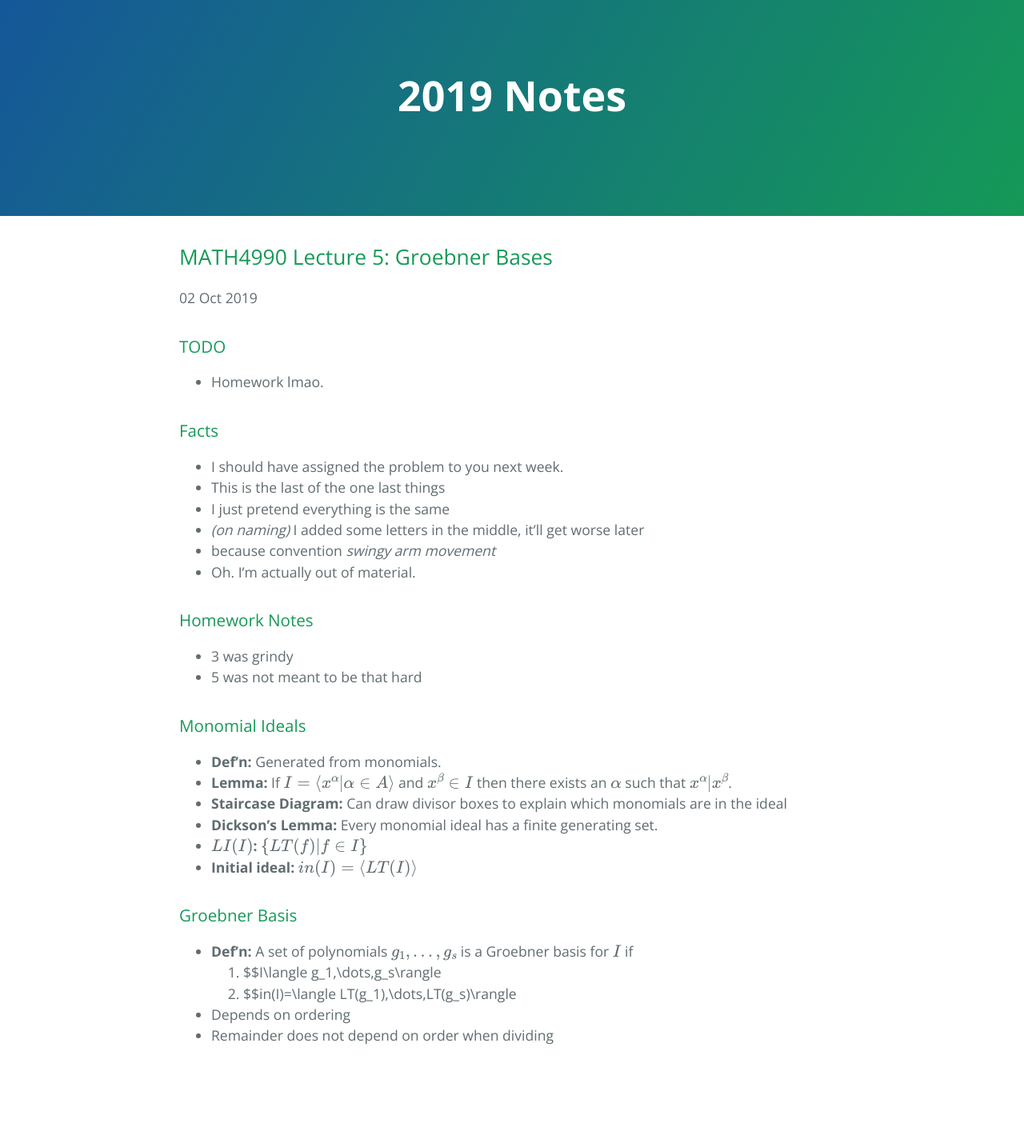
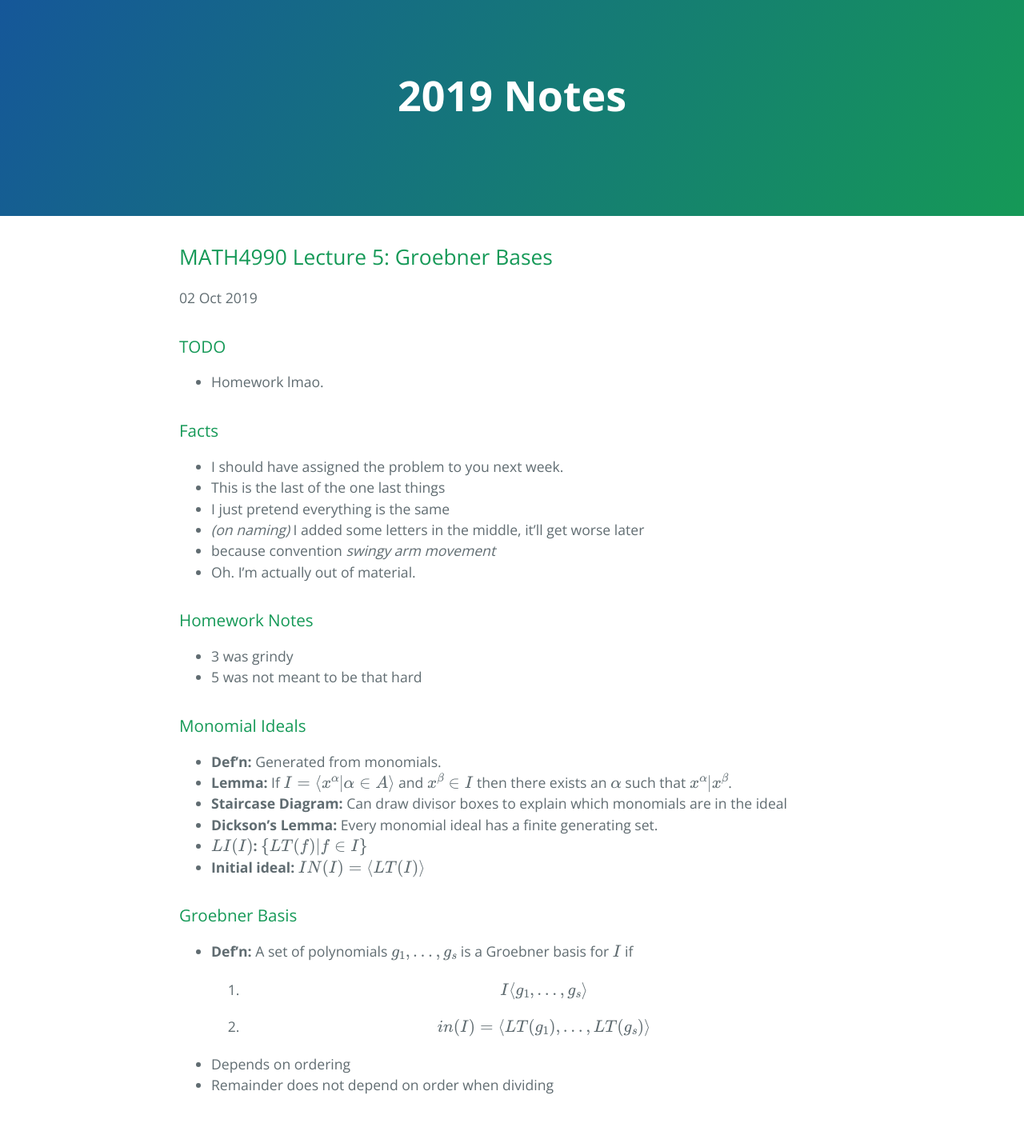
Before and after one commit to iCalculated/2019Notes, a Jekyll site: the page built from _posts/2019-10-02-MATH4990-L5.md, in a window 1280 px wide. Shown: the whole page at 80% size. Built offline with Jekyll 4.4.1, drawn with Linux system fonts in a browser that asks for light colours; our own code applies the rules of GitHub Pages for plain Markdown files; formulas are drawn with MathJax 3; before the commit the page ends 1357 px from its top, so only the background shows below that.

Commit message:
fixing misc errors that keep me up at night

```diff
--- a/_posts/2019-10-02-MATH4990-L5.md
+++ b/_posts/2019-10-02-MATH4990-L5.md
@@ -30,12 +30,12 @@ categories: [MATH4990]
 - **Staircase Diagram:** Can draw divisor boxes to explain which monomials are in the ideal
 - **Dickson's Lemma:** Every monomial ideal has a finite generating set.
 - **$$LI(I)$$:** $$\{LT(f)\vert f\in I\}$$
-- **Initial ideal:** $$in(I) = \langle LT(I) \rangle$$
+- **Initial ideal:** $$IN(I) = \langle LT(I) \rangle$$
 
 ### Groebner Basis
 
 - **Def'n:** A set of polynomials $$g_1,\dots,g_s$$ is a Groebner basis for $$I$$ if
-    1. $$I\langle g_1,\dots,g_s\rangle
-    1. $$in(I)=\langle LT(g_1),\dots,LT(g_s)\rangle
+    1. $$I\langle g_1,\dots,g_s\rangle$$
+    1. $$in(I)=\langle LT(g_1),\dots,LT(g_s)\rangle$$
 - Depends on ordering
 - Remainder does not depend on order when dividing
```
Also changed, not shown: _posts/2019-09-18-APEC1101-L5.md (+1 -1 lines).
